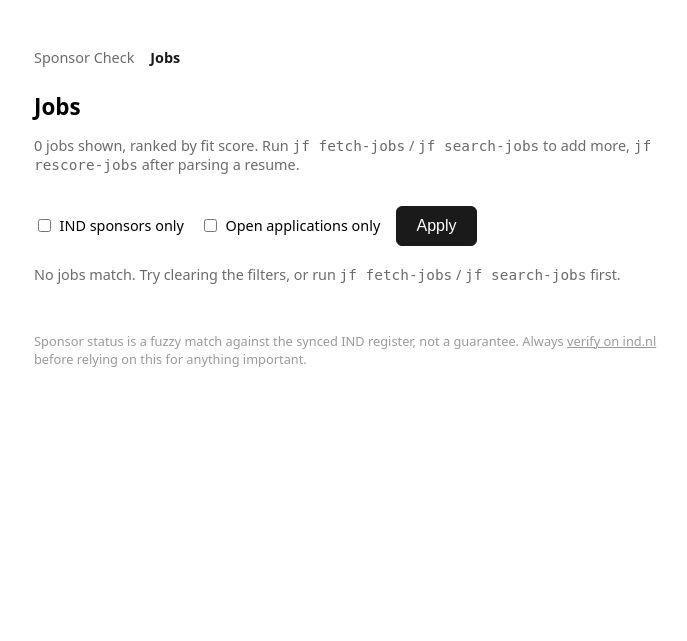
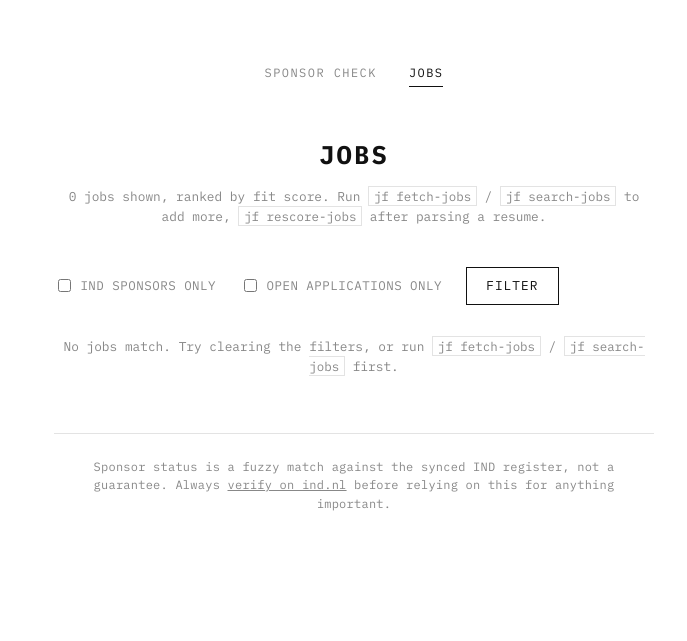
Before and after one commit to adam-bouafia/JobFinder, a FastAPI app: page /jobs in a window 1280 px wide. Shown: the top 641 px of the page, without its empty margins (286-973 px from the left). Run offline with FastAPI, Linux system fonts and the light colour scheme; data that the repository does not hold is empty.

Commit message:
style(web): minimalist monospace theme, inspired by virtuallyeverafter.xyz
IBM Plex Mono throughout, pure black/white (dark-mode aware), hairline
rules instead of boxes/colored pills, wide-tracked uppercase for nav and
labels, dot-bullet prefixes for sponsor/not-found states instead of
colored badges. Full centered editorial alignment from the reference
would hurt a data-dense job list, so kept content left-aligned within a
centered narrow column - page titles and nav stay centered.

Verified visually in a real browser across all states: index, a match
found, a match not found, and the jobs list with filters.

```diff
--- a/src/jobfinder/web/templates/base.html
+++ b/src/jobfinder/web/templates/base.html
@@ -4,70 +4,149 @@
 <meta charset="utf-8">
 <meta name="viewport" content="width=device-width, initial-scale=1">
 <title>JobFinder</title>
+<link rel="preconnect" href="https://fonts.googleapis.com">
+<link rel="preconnect" href="https://fonts.gstatic.com" crossorigin>
+<link href="https://fonts.googleapis.com/css2?family=IBM+Plex+Mono:wght@400;500;600;700&display=swap" rel="stylesheet">
 <script src="/static/htmx.min.js"></script>
 <style>
-  :root { color-scheme: light dark; }
+  :root {
+    color-scheme: light dark;
+    --fg: #111111;
+    --bg: #ffffff;
+    --muted: #888888;
+    --rule: #e3e3e3;
+    --accent: #111111;
+  }
+  @media (prefers-color-scheme: dark) {
+    :root { --fg: #e8e8e8; --bg: #0a0a0a; --muted: #8a8a8a; --rule: #2a2a2a; --accent: #e8e8e8; }
+  }
+  * { box-sizing: border-box; }
   body {
-    font-family: system-ui, -apple-system, sans-serif;
+    font-family: "IBM Plex Mono", ui-monospace, SFMono-Regular, Menlo, Consolas, monospace;
+    background: var(--bg);
+    color: var(--fg);
     max-width: 640px;
-    margin: 3rem auto;
-    padding: 0 1rem;
+    margin: 4rem auto;
+    padding: 0 1.25rem 4rem;
+    line-height: 1.55;
   }
-  h1 { font-size: 1.4rem; margin-bottom: 0.25rem; }
-  .meta { color: #6b6b6b; font-size: 0.9rem; margin-bottom: 2rem; }
-  form { display: flex; gap: 0.5rem; margin-bottom: 1rem; }
+  h1 {
+    font-size: 1.6rem;
+    font-weight: 700;
+    letter-spacing: 0.08em;
+    text-transform: uppercase;
+    text-align: center;
+    margin: 0 0 0.6rem;
+  }
+  .meta {
+    color: var(--muted);
+    font-size: 0.8rem;
+    text-align: center;
+    margin-bottom: 2.5rem;
+  }
+  .meta code { font-size: 0.78rem; }
+  hr {
+    border: none;
+    border-top: 1px solid var(--rule);
+    margin: 2.5rem 0;
+  }
+  code {
+    font-family: inherit;
+    background: transparent;
+    border: 1px solid var(--rule);
+    padding: 0.05rem 0.3rem;
+    font-size: 0.9em;
+  }
+  form { display: flex; gap: 0.6rem; margin-bottom: 1.2rem; }
   input[type=text] {
     flex: 1;
+    font-family: inherit;
     padding: 0.6rem 0.8rem;
-    font-size: 1rem;
-    border: 1px solid #ccc;
-    border-radius: 6px;
+    font-size: 0.95rem;
+    background: var(--bg);
+    color: var(--fg);
+    border: 1px solid var(--rule);
+    border-radius: 0;
   }
+  input[type=text]:focus { outline: none; border-color: var(--fg); }
   button {
+    font-family: inherit;
     padding: 0.6rem 1.2rem;
-    font-size: 1rem;
-    border: 1px solid #1a1a1a;
-    background: #1a1a1a;
-    color: #fff;
-    border-radius: 6px;
+    font-size: 0.8rem;
+    letter-spacing: 0.08em;
+    text-transform: uppercase;
+    border: 1px solid var(--fg);
+    background: var(--bg);
+    color: var(--fg);
+    border-radius: 0;
     cursor: pointer;
+    transition: background 0.1s, color 0.1s;
   }
+  button:hover { background: var(--fg); color: var(--bg); }
   .result {
-    padding: 0.9rem 1rem;
-    border-radius: 6px;
+    padding: 0.9rem 0;
+    border-top: 1px solid var(--rule);
     margin-top: 0.5rem;
   }
-  .result.yes { background: #e6f4ea; border: 1px solid #34a853; color: #1a1a1a; }
-  .result.no { background: #fce8e6; border: 1px solid #ea4335; color: #1a1a1a; }
   .result .name { font-weight: 600; }
-  .result .detail { color: #555; font-size: 0.85rem; margin-top: 0.2rem; }
-  footer { margin-top: 3rem; color: #9a9a9a; font-size: 0.8rem; }
+  .result .name::before { content: "\25cf  "; }
+  .result.no .name { color: var(--muted); }
+  .result.no .name::before { content: "\25cb  "; }
+  .result .detail { color: var(--muted); font-size: 0.8rem; margin-top: 0.3rem; }
+  footer {
+    margin-top: 3.5rem;
+    padding-top: 1.5rem;
+    border-top: 1px solid var(--rule);
+    color: var(--muted);
+    font-size: 0.75rem;
+    text-align: center;
+    letter-spacing: 0.02em;
+  }
   a { color: inherit; }
-  nav { display: flex; gap: 1rem; margin-bottom: 1.5rem; font-size: 0.9rem; }
-  nav a { text-decoration: none; color: #6b6b6b; }
-  nav a.active { color: #1a1a1a; font-weight: 600; }
-  .filters { display: flex; gap: 1rem; margin-bottom: 1.2rem; font-size: 0.9rem; flex-wrap: wrap; }
-  .filters label { display: flex; align-items: center; gap: 0.35rem; cursor: pointer; }
-  .job-list { display: flex; flex-direction: column; gap: 0.6rem; }
+  nav {
+    display: flex;
+    justify-content: center;
+    gap: 2rem;
+    margin-bottom: 3rem;
+    font-size: 0.75rem;
+    letter-spacing: 0.12em;
+    text-transform: uppercase;
+  }
+  nav a { text-decoration: none; color: var(--muted); }
+  nav a.active { color: var(--fg); border-bottom: 1px solid var(--fg); padding-bottom: 0.2rem; }
+  .filters {
+    display: flex;
+    gap: 1.5rem;
+    margin-bottom: 2rem;
+    font-size: 0.78rem;
+    letter-spacing: 0.04em;
+    text-transform: uppercase;
+    flex-wrap: wrap;
+    align-items: center;
+  }
+  .filters label { display: flex; align-items: center; gap: 0.4rem; cursor: pointer; color: var(--muted); }
+  .job-list { display: flex; flex-direction: column; }
   .job-card {
-    padding: 0.8rem 1rem;
-    border-radius: 6px;
-    border: 1px solid #ddd;
+    padding: 1.1rem 0;
+    border-top: 1px solid var(--rule);
   }
+  .job-card:last-child { border-bottom: 1px solid var(--rule); }
   .job-card .title { font-weight: 600; }
-  .job-card .company { color: #555; }
-  .job-card .tags { margin-top: 0.3rem; display: flex; gap: 0.4rem; flex-wrap: wrap; }
-  .tag {
-    display: inline-block;
-    padding: 0.1rem 0.5rem;
-    border-radius: 999px;
-    font-size: 0.75rem;
-    font-weight: 600;
+  .job-card .company { color: var(--muted); font-size: 0.85rem; margin-top: 0.1rem; }
+  .job-card .tags {
+    margin-top: 0.5rem;
+    display: flex;
+    gap: 1rem;
+    flex-wrap: wrap;
+    font-size: 0.72rem;
+    letter-spacing: 0.06em;
+    text-transform: uppercase;
+    color: var(--muted);
   }
-  .tag.sponsor { background: #e6f4ea; color: #1e7e34; }
-  .tag.open-app { background: #e8f0fe; color: #1a56db; }
-  .tag.fit { background: #f1f1f1; color: #444; }
-  .job-card a.link { font-size: 0.85rem; }
+  .tag.sponsor { color: var(--fg); }
+  .tag.sponsor::before { content: "\25cf  "; }
+  .tag.open-app::before { content: "\2192  "; }
+  .job-card a.link { font-size: 0.78rem; display: inline-block; margin-top: 0.5rem; }
 </style>
 </head>
 <body>
--- a/src/jobfinder/web/templates/jobs.html
+++ b/src/jobfinder/web/templates/jobs.html
@@ -16,7 +16,7 @@
     <input type="checkbox" name="open_applications_only" value="true" {{ 'checked' if open_applications_only }}>
     Open applications only
   </label>
-  <button type="submit">Apply</button>
+  <button type="submit">Filter</button>
 </form>
 
 {% if jobs %}
@@ -27,7 +27,7 @@
     <div class="company">{{ job.company_name }}{% if job.location %} &middot; {{ job.location }}{% endif %}</div>
     <div class="tags">
       {% if job.fit_score is not none %}
-        <span class="tag fit">fit {{ "%.1f"|format(job.fit_score) }}</span>
+        <span class="tag">fit {{ "%.1f"|format(job.fit_score) }}</span>
       {% endif %}
       {% if job.sponsor_kvk %}
         <span class="tag sponsor">IND sponsor &middot; KVK {{ job.sponsor_kvk }}</span>
@@ -35,7 +35,7 @@
       {% if job.is_open_application %}
         <span class="tag open-app">open application</span>
       {% endif %}
-      <span class="tag" style="background:#f6f6f6;color:#888;">{{ job.source }}</span>
+      <span class="tag">{{ job.source }}</span>
     </div>
     <div><a class="link" href="{{ job.url }}" target="_blank" rel="noopener">View posting &rarr;</a></div>
   </div>
```
